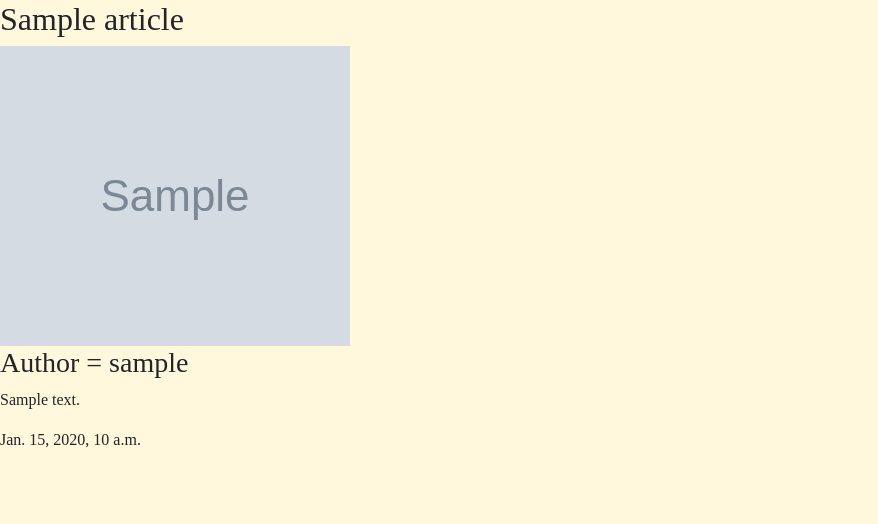
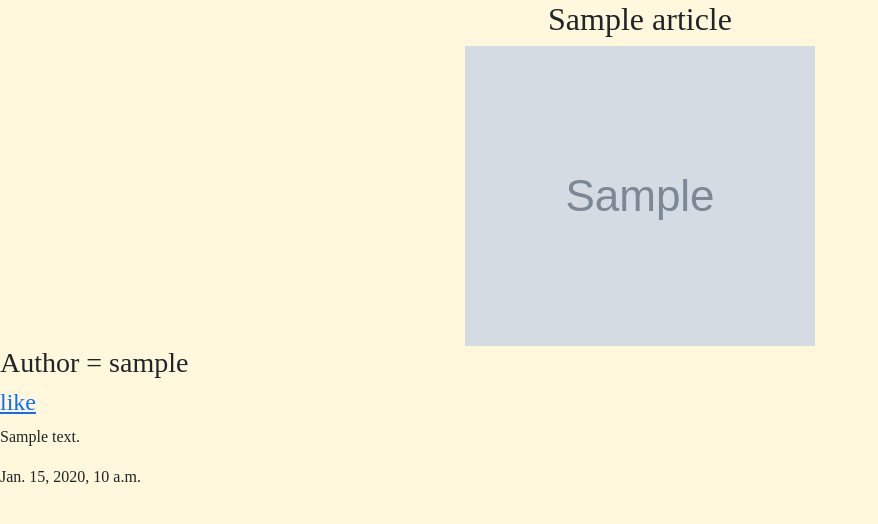
Before and after one commit to fatimozln/famemo, a Django app: a page that uses articles/templates/articles/articles_detail.html in a window 1280 px wide. Shown: the part 56-580 px from the top of the page, without its empty margins (0-878 px from the left). Run offline with Django 3.2, Linux system fonts and the light colour scheme; tables that the repository leaves empty hold one stand-in row (values such as "Sample post"); grey boxes marked "Sample" are stand-in pictures.

Commit message:
add links to like and unlike whit if for it

```diff
--- a/articles/templates/articles/articles_detail.html
+++ b/articles/templates/articles/articles_detail.html
@@ -4,10 +4,19 @@
 
 <div class="articles-details">
     <div class="article">
-        <h2>{{article.title}}</h2>
-        <img src="{{article.image.url}}" alt="" width="350" height="300">
+        <center>
+            <h2>{{article.title}}</h2>
 
+            <img src="{{article.image.url}}" alt="" width="350" height="300">
+        </center>
         <h3>Author = {{article.author}}</h3>
+
+        {% if user in article.likes.all %}
+        <h4> <a href="{% url 'articles:unlike' article.id %}"> unlike</a></h4>
+        {% else %}
+        <h4> <a href="{% url 'articles:like' article.id %}"> like</a></h4>
+        {% endif %}
+
         <p>{{article.body}}</p>
         <p>{{article.date}}</p>
     </div>
```
